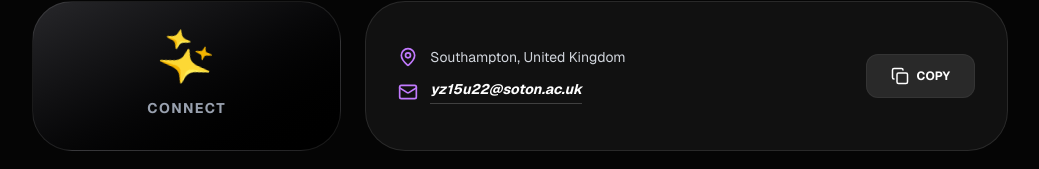
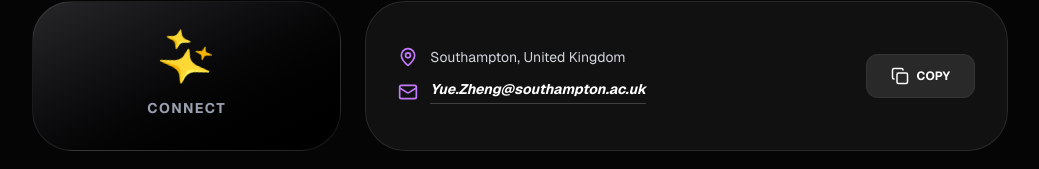
Before and after one commit to zyesj/yue-homepage, a Next.js app: page / in a window 1280 px wide. Shown: the part 1435-1604 px from the top of the page, without its empty margins (120-1159 px from the left). Built offline with nearby package versions, Linux system fonts and the light colour scheme.

Commit message:
fix: email details

```diff
--- a/app/page.tsx
+++ b/app/page.tsx
@@ -181,9 +181,9 @@ export default function Home() {
                 <MapPin size={20} className="text-purple-400" />
                 <span className="text-sm">{t.location}</span>
               </div>
-              <a href="mailto:yz15u22@soton.ac.uk" className="flex items-center gap-3 text-white hover:text-purple-400 transition-colors">
+              <a href="mailto:Yue.Zheng@southampton.ac.uk" className="flex items-center gap-3 text-white hover:text-purple-400 transition-colors">
                 <Mail size={20} className="text-purple-400" />
-                <span className="text-sm border-b border-white/20 pb-1 italic font-bold">yz15u22@soton.ac.uk</span>
+                <span className="text-sm border-b border-white/20 pb-1 italic font-bold">Yue.Zheng@southampton.ac.uk</span>
               </a>
             </div>
             <button onClick={copyEmail} className="bg-white/10 hover:bg-white/20 px-6 py-3 rounded-xl transition-all flex items-center gap-2 border border-white/5">
```
